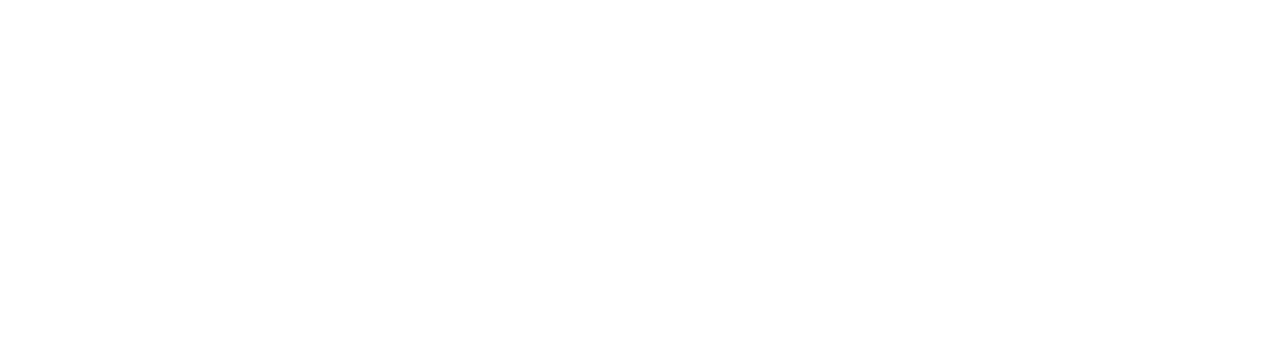
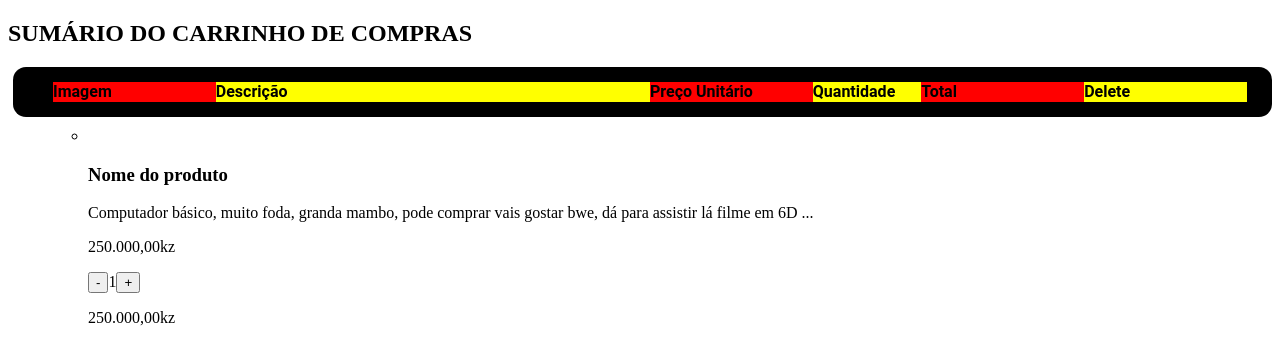
Before and after one commit to mariovarela99/stor-ipil-website, a React (Create React App) app: page /carrinho in a window 1280 px wide. Before the commit this address had no page. Shown: the top 364 px of the page. Built offline with nearby package versions, Linux system fonts and the light colour scheme.

Commit message:
Títulos da tabela carrinho adiconado

```diff
--- /dev/null
+++ b/src/components/carrinhoTitles/index.js
@@ -0,0 +1,21 @@
+import React from "react"
+import "./style.css"
+
+function CarrinhoTitles(){
+    return(
+        <>
+            <div className="carrinho-titles">
+                    <ul>
+                        <li className="image">Imagem</li>
+                        <li className="desc">Descrição</li>
+                        <li className="price">Preço Unitário</li>
+                        <li className="quantity">Quantidade</li>
+                        <li className="totally">Total</li>
+                        <li className="delete">Delete</li>
+                    </ul>
+            </div>
+        </>
+    )
+}
+
+export default CarrinhoTitles;
--- /dev/null
+++ b/src/components/carrinhoTitles/style.css
@@ -0,0 +1,46 @@
+.carrinho-titles {
+    margin: 10px auto 10px -35px;
+    padding: 15px 25px 15px 0;
+    background: #F0F0F0;
+    border-radius: 13px;
+    background: black;
+
+}
+.carrinho-titles ul {
+    list-style: none;
+    display: flex;
+    justify-content: space-between;
+    align-items: center;
+}
+.carrinho-titles ul li {
+    padding: 0;
+    color: #000000;
+    font-family: 'Roboto';
+    font-style: normal;
+    font-weight: 700;
+    font-size: 16px;
+    line-height: 20px;
+}
+.carrinho-titles .image {
+    width: 15%;
+    background: red;
+}
+.carrinho-titles .desc {
+    width: 40%;
+    background: yellow;
+}.carrinho-titles .price {
+    width: 15%;
+    background: red;
+}
+.carrinho-titles .quantity {
+    width: 10%;
+    background: yellow;
+}
+.carrinho-titles .totally {
+    width: 15%;
+    background: red;
+}
+.carrinho-titles .delete {
+    width: 15%;
+    background: yellow;
+}
--- /dev/null
+++ b/src/pages/carrinho/index.js
@@ -0,0 +1,43 @@
+import React from "react"
+
+import CarrinhosTitles from "../../components/carrinhoTitles"
+
+import productImage from "../../assets/Frame01.png"
+
+function Carrinho(){
+    return(
+        <>
+            <div className="carrinho">
+                <h2>SUMÁRIO DO CARRINHO DE COMPRAS</h2>
+
+                <ul>
+                    <CarrinhosTitles />
+                    <ul>
+                        <li>
+                            <div className="product-image image"><img src="" alt="" /> </div>
+                            <div className="proct-info desc">
+                                <h3>Nome do produto</h3>
+
+                                <p>Computador básico, muito foda, granda mambo, pode comprar
+                                    vais gostar bwe, dá para assistir lá filme em 6D ...
+                                </p>
+                            </div>
+                            <div className="product-price price">
+                                <p>250.000,00kz</p>
+                            </div>
+                            <div className="product-quantity quantity">
+                                <div>
+                                    <button>-</button><span>1</span><button>+</button>
+                                </div>
+                            </div>
+                            <div className="product-totally totally"><p>250.000,00kz</p></div>
+                            <div className="product-delete delete"></div>
+                        </li>
+                    </ul>
+                </ul>
+            </div>
+        </>
+    )
+}
+
+export default Carrinho;
--- a/src/routes/index.js
+++ b/src/routes/index.js
@@ -1,12 +1,15 @@
 import React from "react";
 import { BrowserRouter, Route, Routes } from "react-router-dom";
 import Home from "../pages/Home";
+import Carrinho from "../pages/carrinho";
+
 
 function Routing() {
   return (
     <BrowserRouter>
       <Routes>
-        <Route path="/" element={<Home />} />
+        <Route path="/"exact element={<Home />} />
+        <Route path="/carrinho" element={<Carrinho />} />
       </Routes>
     </BrowserRouter>
   );
```
Also changed, not shown: src/pages/carrinho/style.css (added).
